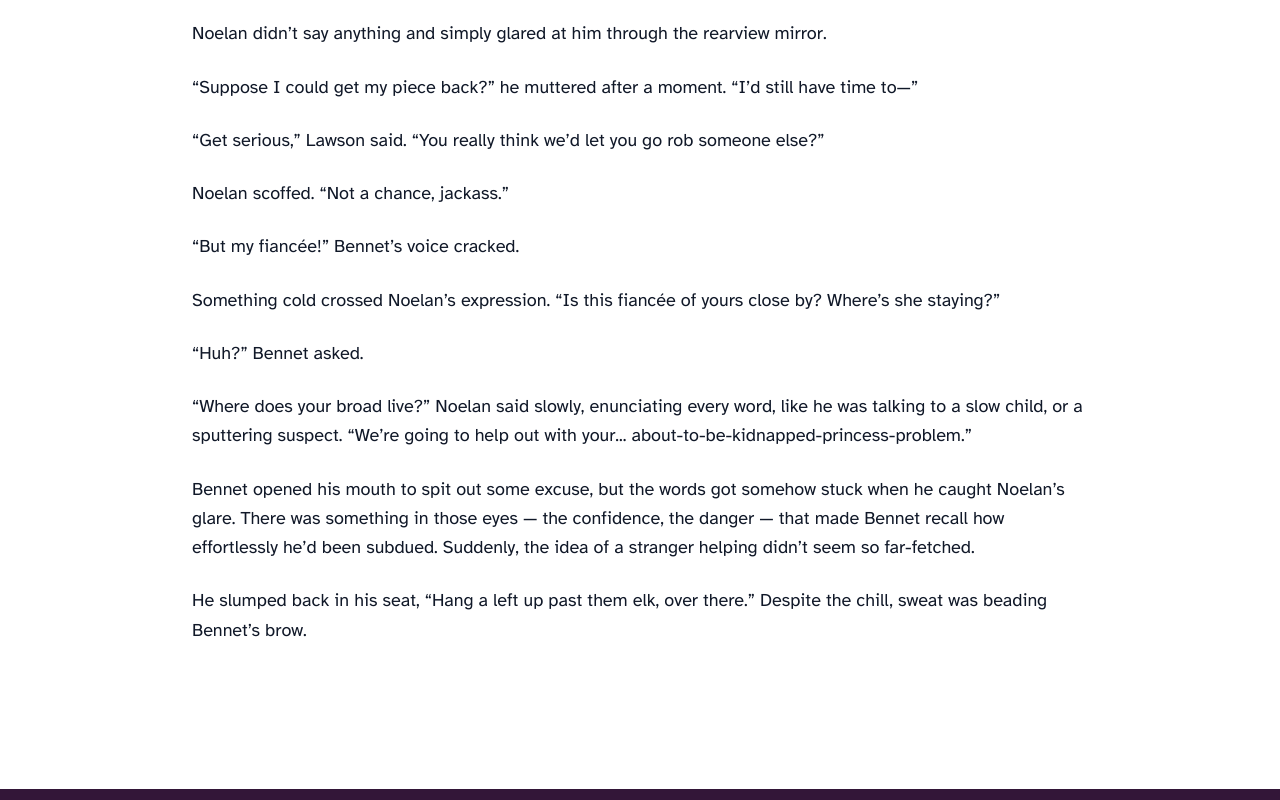
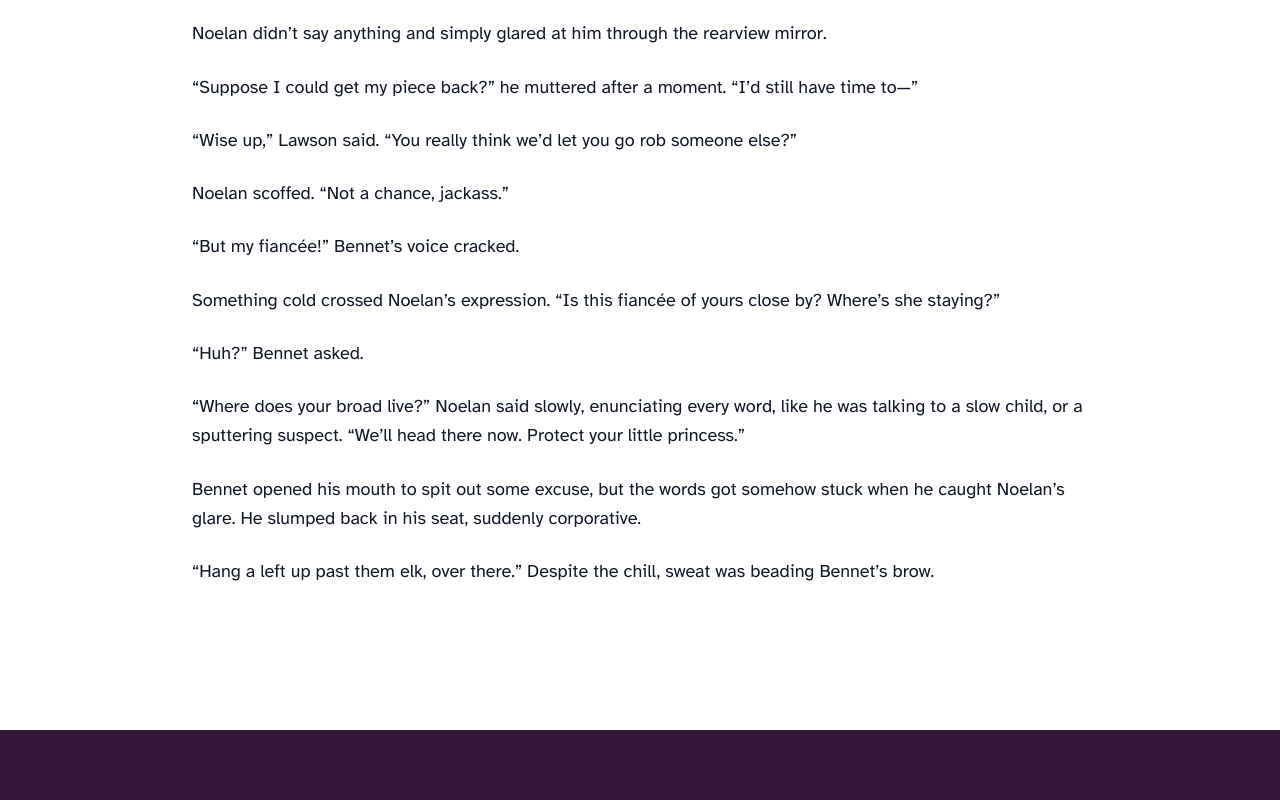
Before and after one commit to Skipity/v0-plum-candy-website, a SvelteKit app: page /plum-candy in a window 1280 px wide. Shown: the part 9020-9820 px from the top of the page. Built offline with nearby package versions, Linux system fonts and the light colour scheme.

Commit message:
Update chapter 1 text.

```diff
--- a/src/routes/plum-candy/+page.svelte
+++ b/src/routes/plum-candy/+page.svelte
@@ -273,11 +273,11 @@
           <p>The shopkeeper answered as the store’s bell jingled again.</p>
 
           <p>
-            A man stumbled in. The bandanna was red and paisley. <em
+            A man stumbled in. The bandanna was red and paisley. <em
               >Paisley!</em
-            > Like some dime-novel outlaw’s idea of a menacing mask. His clothes hung
-            loose on his frame, perhaps “borrowed” from someone larger and too slow
-            to catch him.
+            > Like some dime-novel outlaw’s idea of a menacing mask. His clothes
+            hung loose on his frame, perhaps “borrowed” from someone larger and
+            too slow to catch him.
           </p>
 
           <p>
@@ -609,7 +609,7 @@
           </p>
 
           <p>
-            “Get serious,” Lawson said. “You really think we’d let you go rob
+            “Wise up,” Lawson said. “You really think we’d let you go rob
             someone else?”
           </p>
 
@@ -627,21 +627,18 @@
           <p>
             “Where does your broad live?” Noelan said slowly, enunciating every
             word, like he was talking to a slow child, or a sputtering suspect.
-            “We’re going to help out with your...
-            about-to-be-kidnapped-princess-problem.”
+            “We’ll head there now. Protect your little princess.”
           </p>
 
           <p>
             Bennet opened his mouth to spit out some excuse, but the words got
-            somehow stuck when he caught Noelan’s glare. There was something in
-            those eyes — the confidence, the danger — that made Bennet recall
-            how effortlessly he’d been subdued. Suddenly, the idea of a stranger
-            helping didn’t seem so far-fetched.
+            somehow stuck when he caught Noelan’s glare. He slumped back in his
+            seat, suddenly corporative.
           </p>
 
           <p>
-            He slumped back in his seat, “Hang a left up past them elk, over
-            there.” Despite the chill, sweat was beading Bennet’s brow.
+            “Hang a left up past them elk, over there.” Despite the chill, sweat
+            was beading Bennet’s brow.
           </p>
         </div>
       </div>
@@ -893,8 +890,8 @@
                 “I’d still have time to—”
               </p>
               <p>
-                “Get serious,” Lawson said. “You really think we’d let you go
-                rob someone else?”
+                “Wise up,” Lawson said. “You really think we’d let you go rob
+                someone else?”
               </p>
               <p>Noelan scoffed. “Not a chance, jackass.”</p>
               <p>“But my fiancée!” Bennet’s voice cracked.</p>
```
Also changed, not shown: 1 other file (tests, documents, lock files or other folders).
